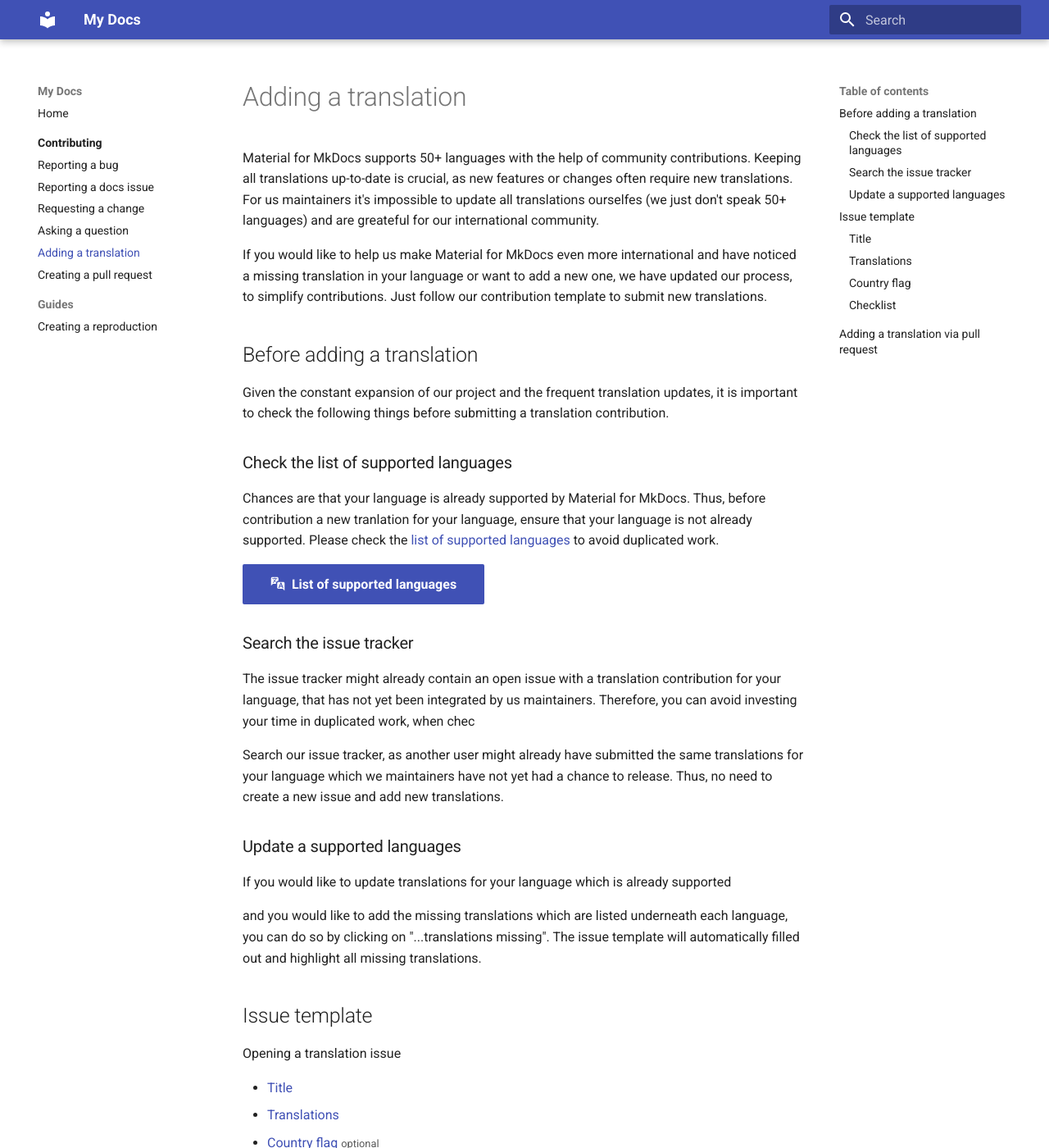
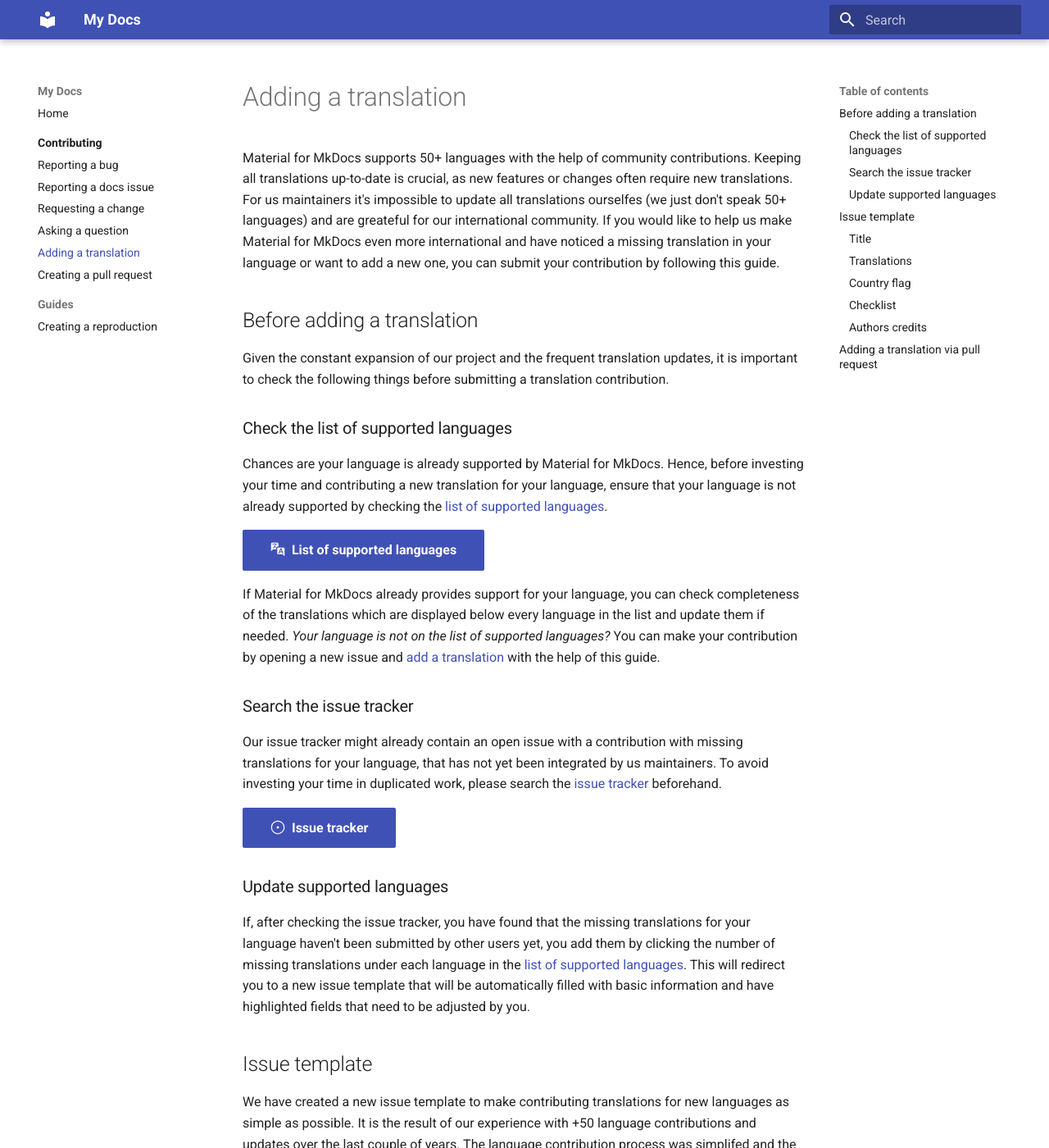
Before and after one commit to katharinalisalin/demo-bug-template, an MkDocs documentation site: the page built from docs/contributing/adding-a-translation.md, in a window 1280 px wide and 1400 px high. Shown: the whole window at 82% size. Built offline with MkDocs 1.6.1 and Material for MkDocs 9.7.7, drawn with Linux system fonts in a browser that asks for light colours; some of the changed text lies outside the part shown.

Commit message:
Updated templates and docs

```diff
--- a/docs/contributing/adding-a-translation.md
+++ b/docs/contributing/adding-a-translation.md
@@ -4,12 +4,10 @@ Material for MkDocs supports 50+ languages with the help of community
 contributions. Keeping all translations up-to-date is crucial, as new features
 or changes often require new translations. For us maintainers it's impossible to
 update all translations ourselfes (we just don't speak 50+ languages) and are
-greateful for our international community.
-
-If you would like to help us make Material for MkDocs even more international
-and have noticed a missing translation in your language or want to add a new
-one, we have updated our process, to simplify contributions. Just follow our
-contribution template to submit new translations.
+greateful for our international community. If you would like to help us make
+Material for MkDocs even more international and have noticed a missing
+translation in your language or want to add a new one, you can submit your
+contribution by following this guide.
 
 ## Before adding a translation
 
@@ -19,41 +17,54 @@ contribution.
 
 ### Check the list of supported languages
 
-Chances are that your language is already supported by Material for MkDocs.
-Thus, before contribution a new tranlation for your language, ensure that your
-language is not already supported. Please check the [list of supported languages]
-to avoid duplicated work.
+Chances are your language is already supported by Material for MkDocs. Hence,
+before investing your time and contributing a new translation for your language,
+ensure that your language is not already supported by checking the
+[list of supported languages].
 
 [:material-translate-variant:&nbsp; List of supported languages][List of supported languages]{ .md-button .md-button--primary }
 
   [List of supported languages]: https://squidfunk.github.io/mkdocs-material/setup/changing-the-language/#site-language
 
+If Material for MkDocs already provides support for your language, you can check
+completeness of the translations which are displayed below every language in
+the list and update them if needed. _Your language is not on the list of
+supported languages?_ You can make your contribution by opening a new issue and
+[add a translation] with the help of this guide.
+
+  [Add a translation]: https://github.com/squidfunk/mkdocs-material/issues/new?assignees=&labels=change+request&template=04-add-a-translation.yml&title=Add+translations+for+...
+
+
 ### Search the issue tracker
 
-The issue tracker might already contain an open issue with a translation
-contribution for your language, that has not yet been integrated by us
-maintainers. Therefore, you can avoid investing your time in duplicated work,
-when chec
+Our issue tracker might already contain an open issue with a contribution with
+missing translations for your language, that has not yet been integrated by us
+maintainers. To avoid investing your time in duplicated work, please search the
+[issue tracker] beforehand.
 
-Search our issue tracker, as another user might already have submitted
-the same translations for your language which we maintainers have not yet had a chance to
-release. Thus, no need to create a new issue and add new translations.
+[:octicons-issue-opened-24:&nbsp; Issue tracker][Issue tracker]{ .md-button .md-button--primary }
 
-### Update a supported languages
+  [issue tracker]: https://github.com/squidfunk/mkdocs-material/issues
 
-If you would like to update translations for your language which is already
-supported
+### Update supported languages
 
+If, after checking the issue tracker, you have found that the missing
+translations for your language haven't been submitted by other users yet, you
+add them by clicking the number of missing translations under each language in
+the [list of supported languages]. This will redirect you to a new issue
+template that will be automatically filled with basic information and have
+highlighted fields that need to be adjusted by you.
 
-and you would like to add the missing
-translations which are listed underneath each language, you can do so by
-clicking on "...translations missing". The issue template will automatically
-filled out and highlight all missing translations.
+ [List of supported languages]: https://squidfunk.github.io/mkdocs-material/setup/changing-the-language/#site-language
 
 
 ## Issue template
 
-Opening a translation issue
+We have created a new issue template to make contributing translations for new
+languages as simple as possible. It is the result of our experience with +50
+language contributions and updates over the last couple of years. The language
+contribution process was simplifed and the new template consists of the
+following parts:
 
 - [Title]
 - [Translations]
@@ -66,33 +77,54 @@ Opening a translation issue
   [Checklist]: #checklist
 
 
-https://squidfunk.github.io/mkdocs-material/setup/changing-the-language/#site-language
-
-
-
 ### Title
 
-Add translations for ...
+Translation issue titles are simple. When adding a new language, the first part
+of the title with "Add translations for..." is already pre-filled in the
+template and you need to replace the three dots with your language name. If
+adding missing translations for a language from the [list of supported languages],
+the title is already set with no need for adjustment.
 
-Update ... translations
+| <!-- --> | Example  |
+| -------- | -------- |
+| :material-check:{ style="color: #4DB6AC" } __Clear__ | Add translations for German
+| :material-close:{ style="color: #EF5350" } __Unclear__ | Add translations ...
+| :material-close:{ style="color: #EF5350" } __Generic__ | German
+
+ [List of supported languages]: https://squidfunk.github.io/mkdocs-material/setup/changing-the-language/#site-language
 
 ### Translations
 
+Please translate the labels on the right. For new languages, translate each
+line. For existing languages, only translate lines containing the icon ⬅️ and
+remove the icons before submitting.
 
+> __Why we need this__: in order for us to understand the problem, we
+> need a clear description of it and quantify its impact, which is essential
+> for triage and prioritization.
 
 ### Country flag
 
+Please provide us with your country flag when adding a new language. You can
+select the flag on our [Icons, Emojis site] by inserting the command `flag_` in
+the search field.
 
+
+ [Icons, Emojis site]: https://squidfunk.github.io/mkdocs-material/reference/icons-emojis/#search
+
+> __Why this might be helpful__: some errors only manifest in specific settings,
+> environments or edge cases, for example, when your documentation contains
+> thousands of documents.
 
 ### Checklist
 
-Thanks for following the guide and creating a high-quality and complete bug
-report – you are almost done. This section ensures that you have read this guide
-and have worked to your best knowledge to provide us with everything we need to
-know to help you.
+Thanks for following the guide and creating a high-quality and complete
+translation issue – you are almost done. This section ensures that you have read
+this guide and have worked to your best knowledge to provide us with everything
+we need to know to integrate your contribution to Material for MkDocs.
 
+### Authors credits
 
-##
 
 
 
```
Also changed, not shown: docs/contributing/index.md (+3 -0 lines), 1 other file.
